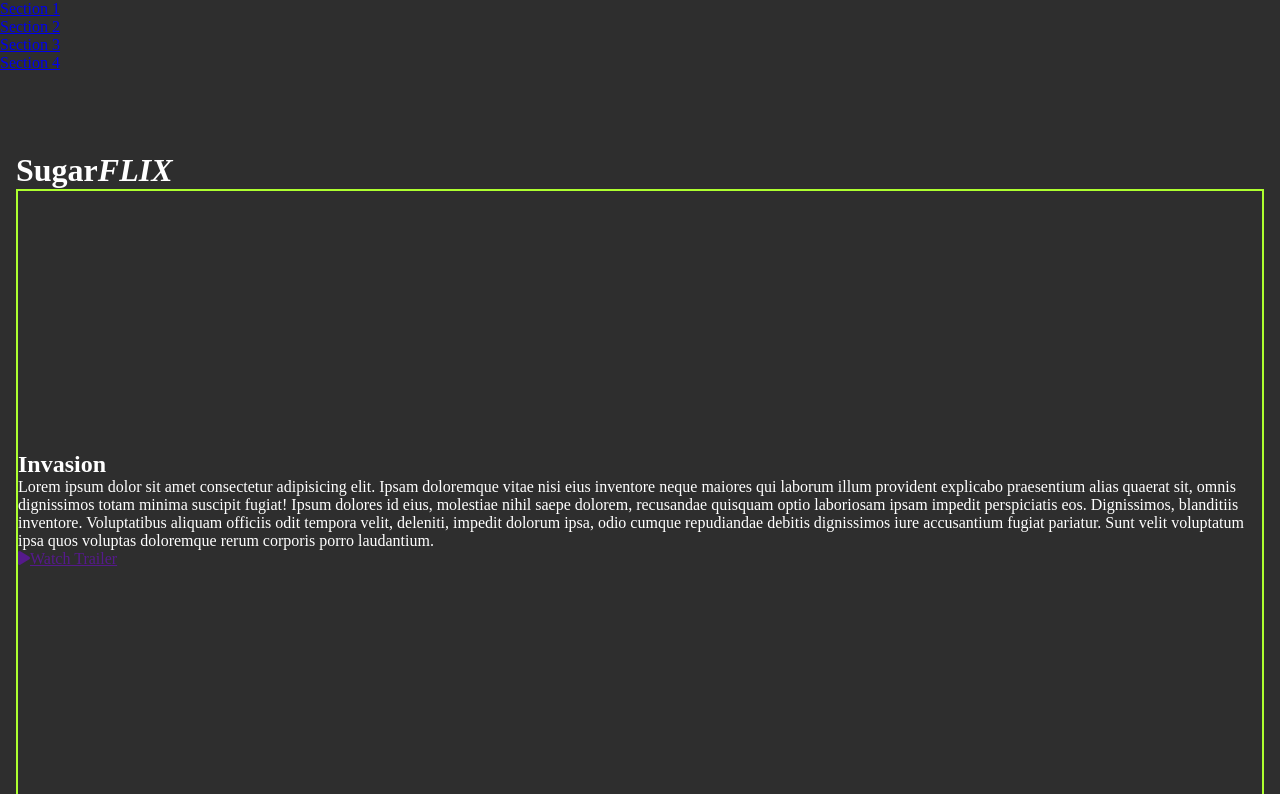
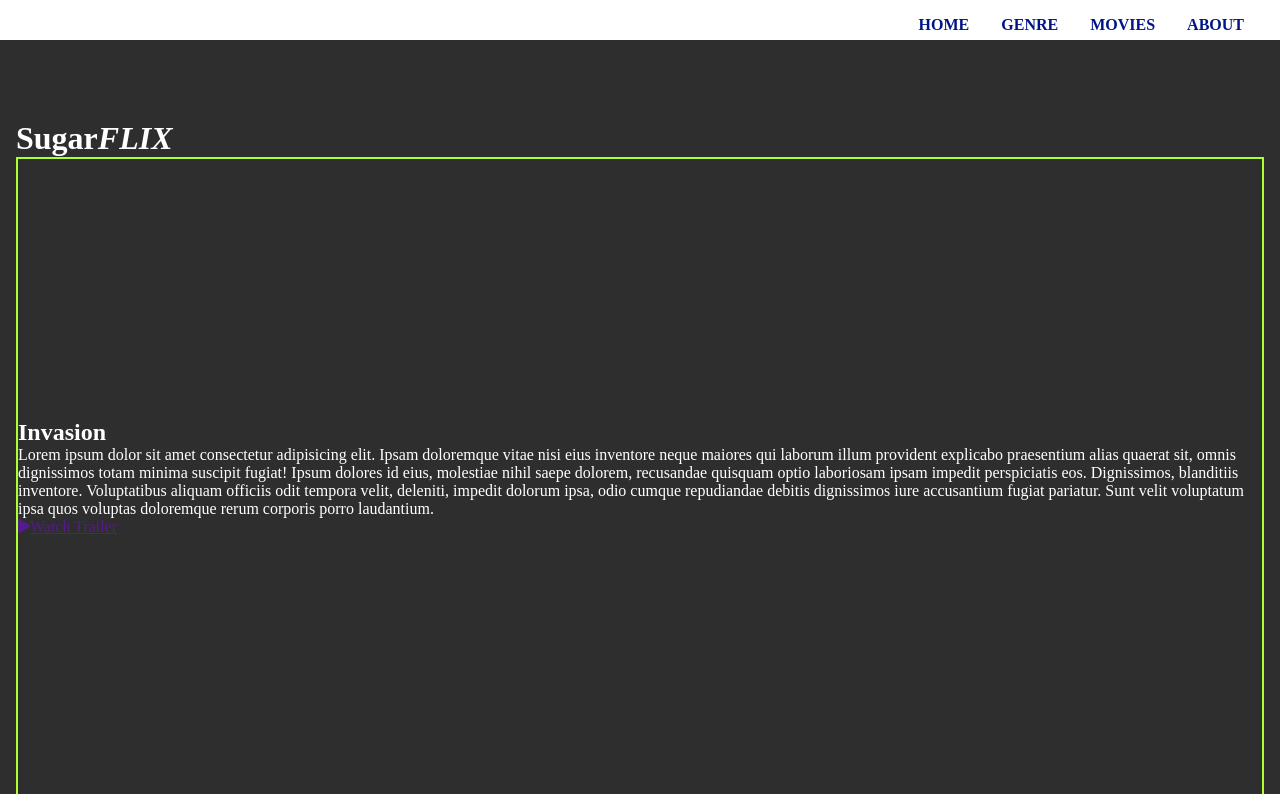
Before and after one commit to Meshia13/landing-page, a plain HTML site: page index.html in a window 1280 px wide. Shown: the top 794 px of the page. Drawn offline with Linux system fonts and the light colour scheme.

Commit message:
style: added style to css file

```diff
--- a/css/main.css
+++ b/css/main.css
@@ -21,6 +21,43 @@ body {
     margin: 0;
     font-family: 'Merriweather', serif;
     color: #fff;
+}
+
+header nav {
+    display: block;
+    width: 100%;
+    height: 40px;
+    background-color: #fff;
+}
+
+.nav_menu ul {
+    display: flex;
+    float: right;
+    padding-right: 20px;
+    margin: 0 auto;
+
+
+}
+
+.nav_menu li {
+    display: inline-block;
+}
+
+.nav_menu .menu_list a {
+    display: block;
+    padding: 1em;
+    font-weight: bold;
+    text-decoration: none;
+    text-transform: uppercase;
+    color: #001487;
+
+}
+
+.nav_menu .menu_list a:hover {
+    background: #001487;
+    color: #fff;
+    transition: ease 0.3s all;
+
 }
 
 /* #section1 {
--- a/index.html
+++ b/index.html
@@ -30,7 +30,7 @@
     a data attribute that will populate the li node.
     Adding more sections will automatically populate nav.
     The first section is set to active class by default -->
-    <section id="section1" data-nav="Section 1" class="active-class">
+    <section id="section1" data-nav="Home" class="active-class">
       <div class="section_container">
         <div class="section1_content">
           <!-- <img src="assets/images/scary.png" alt=""> -->
@@ -59,7 +59,7 @@
     </section>
 
 
-    <section id="section2" data-nav="Section 2">
+    <section id="section2" data-nav="Genre">
       <div class="section_container">
         <h2>Section 2</h2>
         <p>Lorem ipsum dolor sit amet, consectetur adipiscing elit. Morbi fermentum metus faucibus lectus pharetra dapibus. Suspendisse potenti. Aenean aliquam elementum mi, ac euismod augue. Donec eget lacinia ex. Phasellus imperdiet porta orci eget mollis. Sed convallis sollicitudin mauris ac tincidunt. Donec bibendum, nulla eget bibendum consectetur, sem nisi aliquam leo, ut pulvinar quam nunc eu augue. Pellentesque maximus imperdiet elit a pharetra. Duis lectus mi, aliquam in mi quis, aliquam porttitor lacus. Morbi a tincidunt felis. Sed leo nunc, pharetra et elementum non, faucibus vitae elit. Integer nec libero venenatis libero ultricies molestie semper in tellus. Sed congue et odio sed euismod.</p>
@@ -68,7 +68,7 @@
       </div>
     </section>
 
-    <section id="section3" data-nav="Section 3">
+    <section id="section3" data-nav="Movies">
       <div class="section_container">
         <h2>Section 3</h2>
         <p>Lorem ipsum dolor sit amet, consectetur adipiscing elit. Morbi fermentum metus faucibus lectus pharetra dapibus. Suspendisse potenti. Aenean aliquam elementum mi, ac euismod augue. Donec eget lacinia ex. Phasellus imperdiet porta orci eget mollis. Sed convallis sollicitudin mauris ac tincidunt. Donec bibendum, nulla eget bibendum consectetur, sem nisi aliquam leo, ut pulvinar quam nunc eu augue. Pellentesque maximus imperdiet elit a pharetra. Duis lectus mi, aliquam in mi quis, aliquam porttitor lacus. Morbi a tincidunt felis. Sed leo nunc, pharetra et elementum non, faucibus vitae elit. Integer nec libero venenatis libero ultricies molestie semper in tellus. Sed congue et odio sed euismod.</p>
@@ -77,7 +77,7 @@
       </div>
     </section>
 
-    <section id="section4" data-nav="Section 4">
+    <section id="section4" data-nav="About">
         <div class="section_container">
           <h2>Section 4</h2>
           <p>Lorem ipsum dolor sit amet, consectetur adipiscing elit. Morbi fermentum metus faucibus lectus pharetra dapibus. Suspendisse potenti. Aenean aliquam elementum mi, ac euismod augue. Donec eget lacinia ex. Phasellus imperdiet porta orci eget mollis. Sed convallis sollicitudin mauris ac tincidunt. Donec bibendum, nulla eget bibendum consectetur, sem nisi aliquam leo, ut pulvinar quam nunc eu augue. Pellentesque maximus imperdiet elit a pharetra. Duis lectus mi, aliquam in mi quis, aliquam porttitor lacus. Morbi a tincidunt felis. Sed leo nunc, pharetra et elementum non, faucibus vitae elit. Integer nec libero venenatis libero ultricies molestie semper in tellus. Sed congue et odio sed euismod.</p>
```
